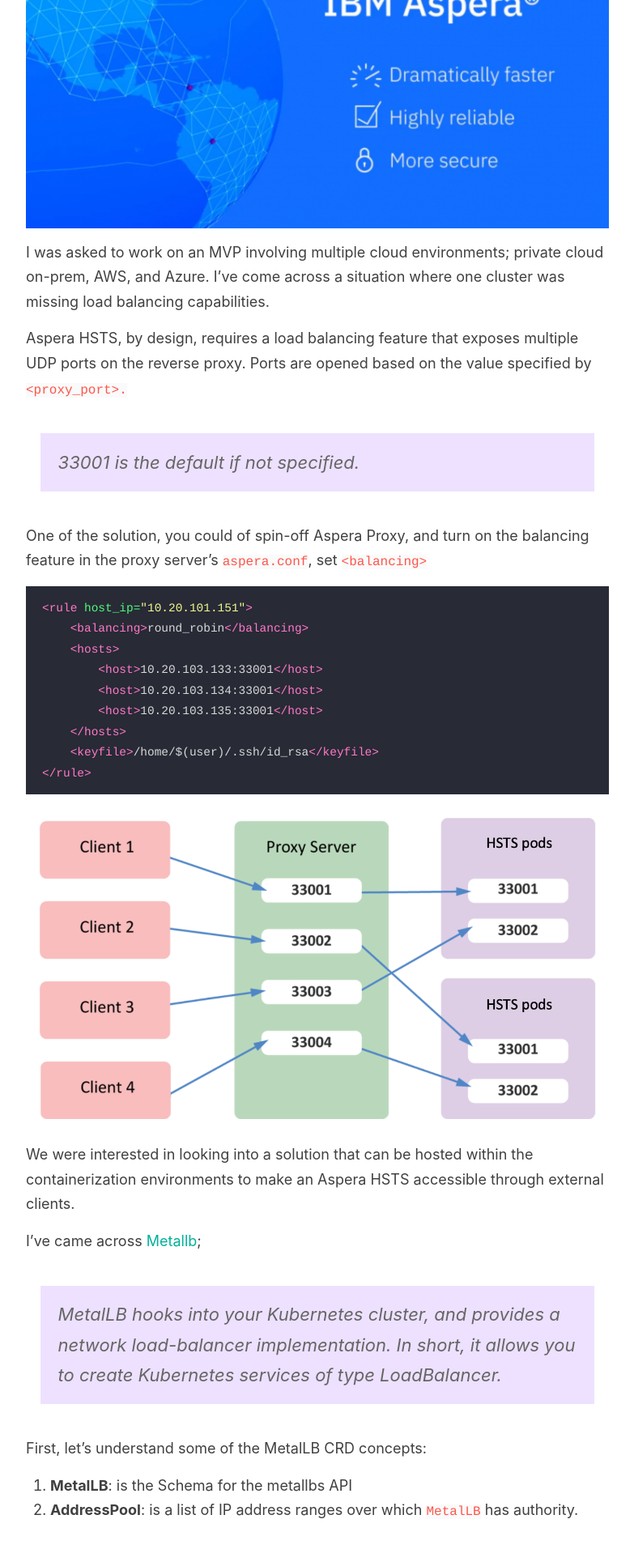
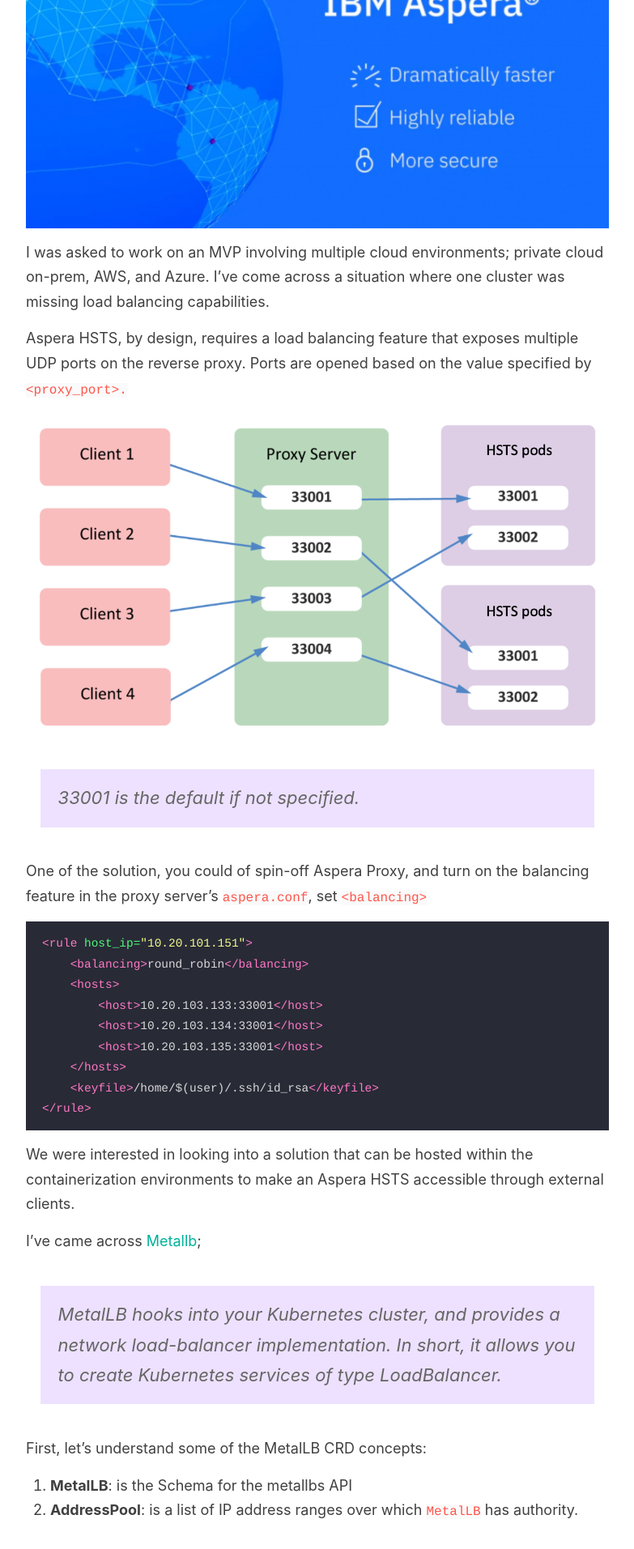
Before and after one commit to RashidAljohani/localhost, a Jekyll site: the page built from _posts/2022-02-19-run-aspera-on-non-load-balancer-cluster.md, in a window 1280 px wide. Shown: the part 392-2305 px from the top of the page at 81% size, without its empty margins (248-1031 px from the left). Built offline with Jekyll 4.4.1, drawn with Linux system fonts in a browser that asks for light colours; comment, search, counter and statistics services are not loaded.

````diff
--- a/_posts/2022-02-19-run-aspera-on-non-load-balancer-cluster.md
+++ b/_posts/2022-02-19-run-aspera-on-non-load-balancer-cluster.md
@@ -16,6 +16,7 @@
 
 Aspera HSTS, by design, requires a load balancing feature that exposes multiple UDP ports on the reverse proxy. Ports are opened based on the value specified by `<proxy_port>.`
 
+![](/images/blogs/run-aspera-on-non-load-balancer-cluster/aspera-nlb.png)
 
 > 33001 is the default if not specified.
 
@@ -33,7 +34,7 @@
 </rule>
 ```
 
-![](/images/blogs/run-aspera-on-non-load-balancer-cluster/aspera-nlb.png)
+
 
 
 We were interested in looking into a solution that can be hosted within the containerization environments to make an Aspera HSTS accessible through external clients.
````
